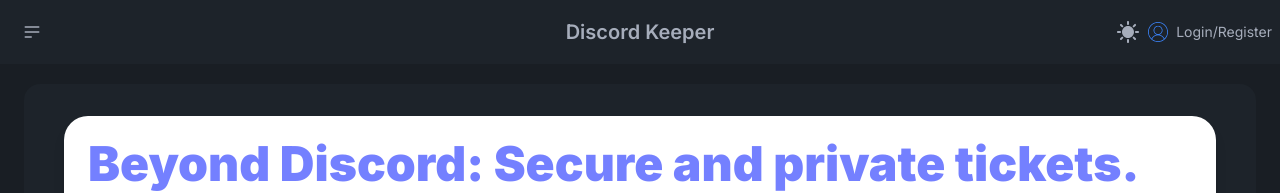
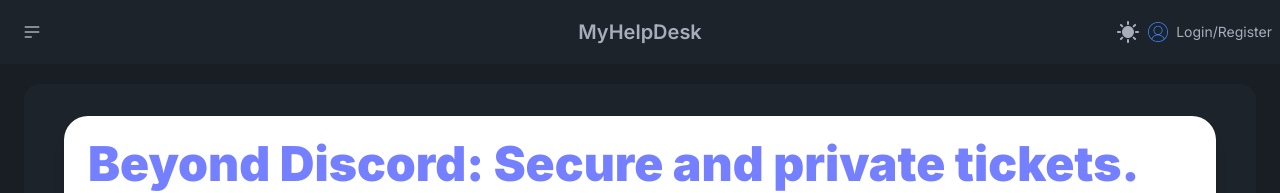
Before and after one commit to xloyb/MyHelpDesk, a Next.js app in the folder DiscordKeeper/: page / in a window 1280 px wide. Shown: the top 193 px of the page. Built offline with nearby package versions, Linux system fonts and the light colour scheme; no server answers.

Commit message:
fetched site settings

```diff
--- a/DiscordKeeper/src/components/ChatNavbar.tsx
+++ b/DiscordKeeper/src/components/ChatNavbar.tsx
@@ -92,7 +92,7 @@ const ChatNavbar = () => {
 
                 </div>
                 <div className="navbar-center">
-                    <a className="btn btn-ghost text-xl">{Settings?.sitename ?? 'MyStore'}
+                    <a className="btn btn-ghost text-xl">{Settings?.sitename ?? 'MyHelpDesk'}
                     </a>
                 </div>
                 <div className="navbar-end">
--- a/DiscordKeeper/src/components/index/IndexNav.tsx
+++ b/DiscordKeeper/src/components/index/IndexNav.tsx
@@ -1,11 +1,35 @@
 import { ClerkLoaded, ClerkLoading, SignedIn, SignedOut, UserButton } from '@clerk/nextjs';
 import Image from 'next/image';
 import Link from 'next/link';
-import React from 'react'
+import React, { useCallback, useEffect, useState } from 'react'
 import ThemeToggle from '../ThemeToggle';
 
 
+
 const IndexNav = () => {
+    interface settings {
+        sitename: string ;
+        logo: string;
+      }
+
+
+      const [Settings, setSettings] = useState<settings | null>(null);
+
+      const FetchSiteSettings = useCallback(async () => {
+        try {
+          const response = await fetch('/api/settings');
+          const data: settings = await response.json();
+          setSettings(data);
+        } catch (error) {
+          console.error("Failed to fetch Site Settings:", error);
+        }
+      }, []);
+
+
+      useEffect(() => {
+        FetchSiteSettings();
+      }, [FetchSiteSettings]);
+
     return (
         <div>
             <div className=" navbar bg-base-100">
@@ -36,7 +60,7 @@ const IndexNav = () => {
 
                 </div>
                 <div className="navbar-center">
-                    <a className="btn btn-ghost text-xl">Discord Keeper</a>
+                    <a className="btn btn-ghost text-xl">{Settings?.sitename ?? 'MyHelpDesk'}</a>
                 </div>
                 <div className="navbar-end">
                     <ThemeToggle/>
```
